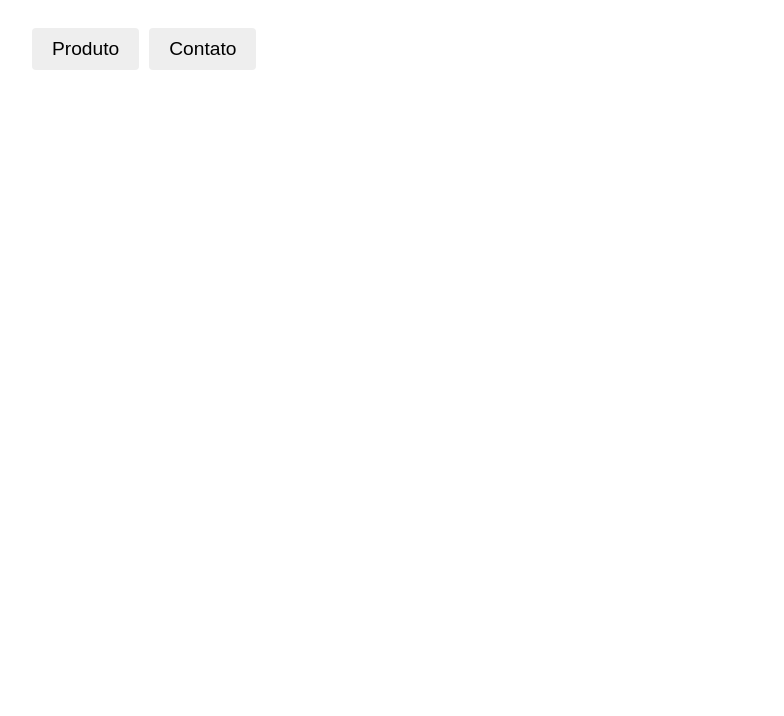
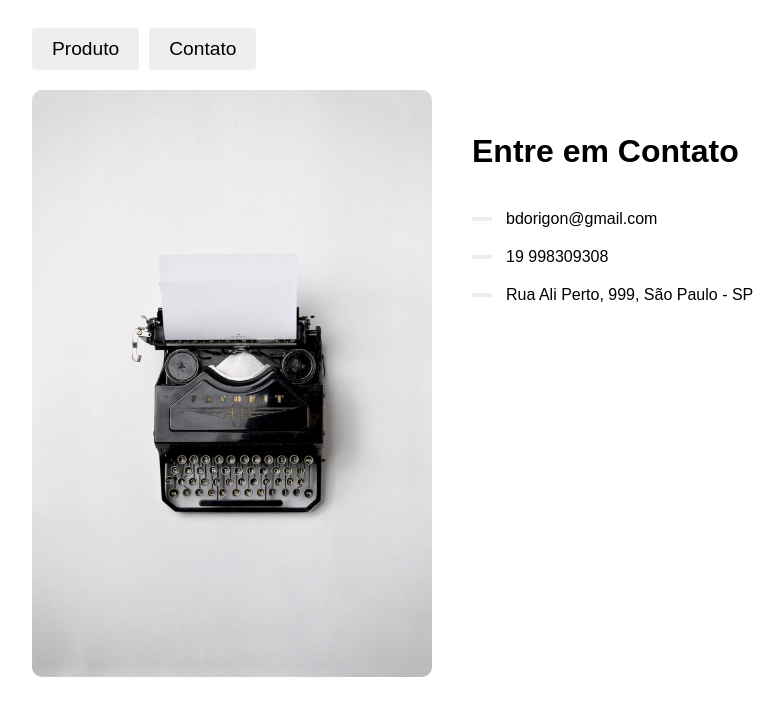
Before and after one commit to DorigonBruno/Desafio-Router, a React (Vite) app: page /contato in a window 1280 px wide. Before the commit this address had no page. Shown: the top 716 px of the page, without its empty margins (143-927 px from the left). Built offline with nearby package versions, Linux system fonts and the light colour scheme.

Commit message:
pagina contato com estilos

```diff
--- a/src/App.jsx
+++ b/src/App.jsx
@@ -2,6 +2,7 @@ import Home from "./components/Home/Home";
 import Header from "./components/Header/Header";
 
 import { BrowserRouter, Routes, Route } from "react-router-dom";
+import Contato from "./components/Contato/Contato";
 
 const App = () => {
   return (
@@ -9,6 +10,7 @@ const App = () => {
       <Header />
       <Routes>
         <Route path="/" element={<Home />} />
+        <Route path="/contato" element={<Contato />} />
       </Routes>
     </BrowserRouter>
   );
--- /dev/null
+++ b/src/components/Contato/Contato.jsx
@@ -0,0 +1,80 @@
+import styled from "styled-components";
+import foto from "../../img/contato.jpg";
+
+const Container = styled.div`
+  display: flex;
+  max-width: 930px;
+  margin: 0 auto;
+  justify-content: start;
+  flex-wrap: wrap;
+  padding: 10px;
+
+  @media (max-width: 780px) {
+    flex-direction: column-reverse;
+    align-items: center;
+    margin: 0 auto;
+  }
+`;
+
+const Imagem = styled.img`
+  max-width: 100%;
+  display: block;
+  object-fit: cover;
+  width: 400px;
+  border-radius: 10px;
+`;
+
+const ListaContato = styled.ul`
+  list-style-type: none;
+  display: flex;
+  flex-direction: column;
+  font-family: sans-serif;
+  gap: 20px;
+`;
+
+const ListaItem = styled.li`
+  display: flex;
+  align-items: center;
+  font-size: 1rem;
+  gap: 14px;
+
+  &::before {
+    content: "";
+    width: 20px;
+    height: 4px;
+    background: #eee;
+  }
+`;
+
+const Listatitulo = styled.h2`
+  font-size: 2rem;
+  margin-bottom: 20px;
+`;
+
+const ListaLink = styled.a`
+  text-decoration: none;
+  display: block;
+  color: #000;
+`;
+
+const Contato = () => {
+  return (
+    <Container>
+      <Imagem src={foto} />
+      <ListaContato>
+        <Listatitulo>Entre em Contato</Listatitulo>
+        <ListaItem>
+          <ListaLink href="mailto:bdorigon@gmail.com">
+            bdorigon@gmail.com
+          </ListaLink>
+        </ListaItem>
+        <ListaItem>
+          <ListaLink href="tel:+5519998309308">19 998309308</ListaLink>
+        </ListaItem>
+        <ListaItem>Rua Ali Perto, 999, São Paulo - SP</ListaItem>
+      </ListaContato>
+    </Container>
+  );
+};
+
+export default Contato;
```
Also changed, not shown: src/img/contato.jpg (added).
